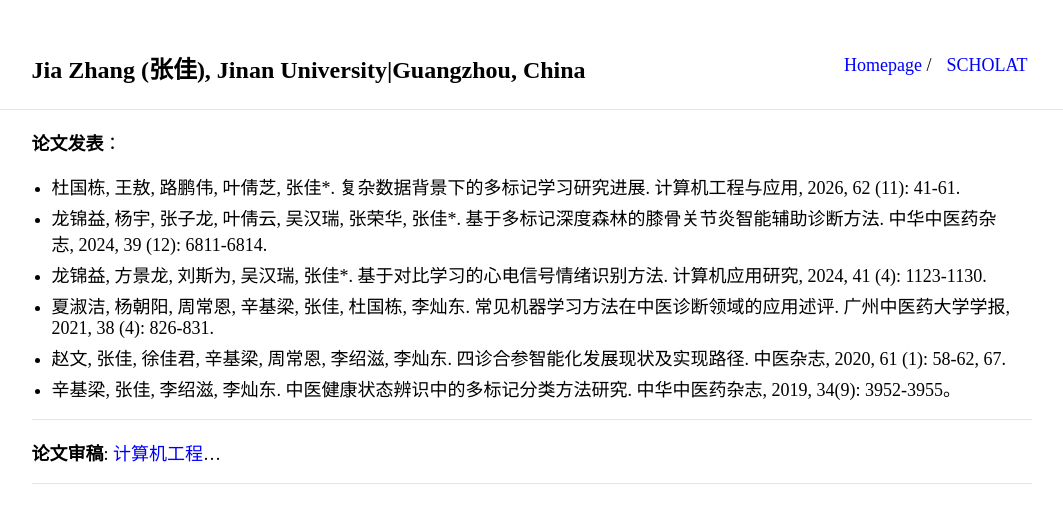
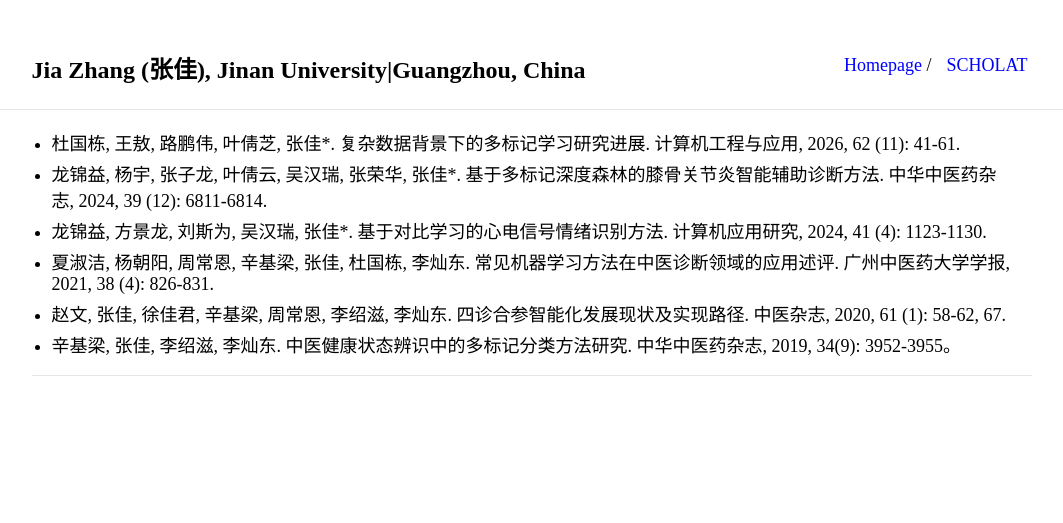
Before and after one commit to jiazhang-ml/jiazhang-ml.github.io, a Jekyll site: the page built from nativepublication.md, in a window 1280 px wide, cut to the strip 0-876 px from the top of the page. Shown: the top 523 px of the strip, without its empty margins (108-1171 px from the left). Built offline with Jekyll 4.4.1, drawn with Linux system fonts in a browser that asks for light colours.

Commit message:
Update nativepublication.md

```diff
--- a/nativepublication.md
+++ b/nativepublication.md
@@ -2,8 +2,6 @@
 layout: default
 is_contact: true
 ---
-
-**论文发表**：
 
 * 杜国栋, 王敖, 路鹏伟, 叶倩芝, 张佳*. 复杂数据背景下的多标记学习研究进展. 计算机工程与应用, 2026, 62 (11): 41-61.
 * 龙锦益, 杨宇, 张子龙, 叶倩云, 吴汉瑞, 张荣华, 张佳*. 基于多标记深度森林的膝骨关节炎智能辅助诊断方法. 中华中医药杂志, 2024, 39 (12): 6811-6814.
@@ -11,7 +9,3 @@ is_contact: true
 * 夏淑洁, 杨朝阳, 周常恩, 辛基梁, 张佳, 杜国栋, 李灿东. 常见机器学习方法在中医诊断领域的应用述评.  广州中医药大学学报, 2021, 38 (4): 826-831.
 * 赵文, 张佳, 徐佳君, 辛基梁, 周常恩, 李绍滋, 李灿东. 四诊合参智能化发展现状及实现路径.  中医杂志, 2020, 61 (1): 58-62, 67.
 * 辛基梁, 张佳, 李绍滋, 李灿东. 中医健康状态辨识中的多标记分类方法研究.  中华中医药杂志, 2019, 34(9): 3952-3955。
-
----
-
-**论文审稿**: [计算机工程](https://www.ecice06.com/CN/1000-3428/home.shtml)...
```
